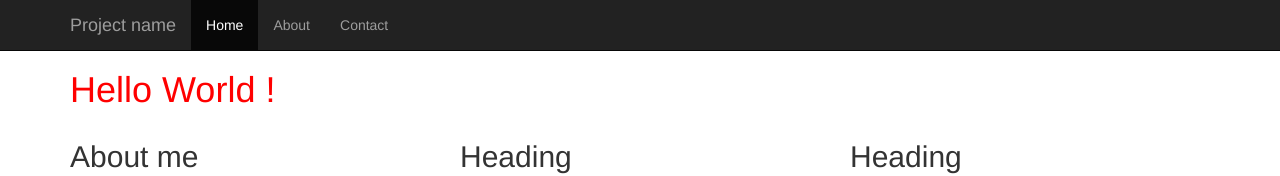
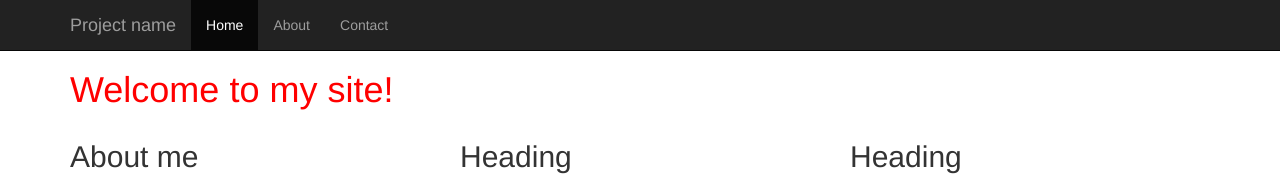
Before and after one commit to brooketowle/sig, a plain HTML site: page index.html in a window 1280 px wide. Shown: the top 176 px of the page. Drawn offline with nearby package versions, Linux system fonts and the light colour scheme; grey boxes are pictures that could not be loaded.

Commit message:
Update index.html

```diff
--- a/index.html
+++ b/index.html
@@ -69,7 +69,7 @@
 
 
   <div class="container">
-    <h1>Hello World !</h1>
+    <h1>Welcome to my site!</h1>
 
     <!-- Example row of columns -->
     <div class="row">
```
